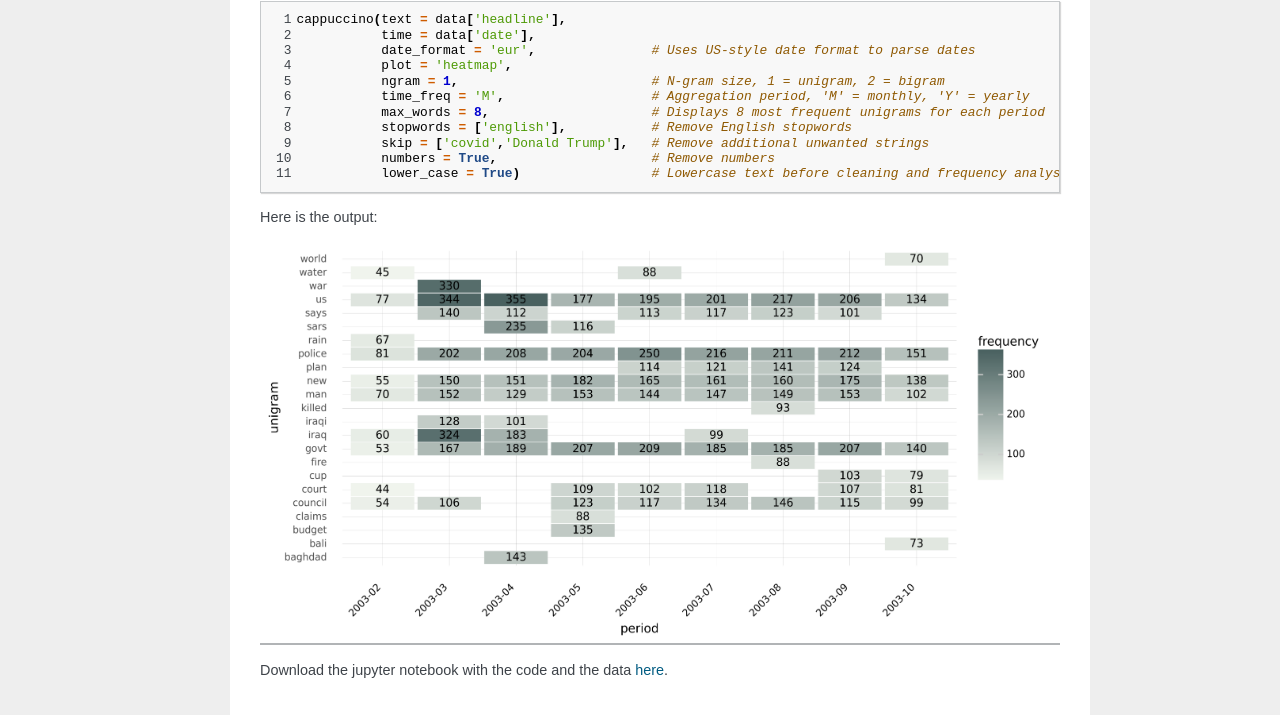
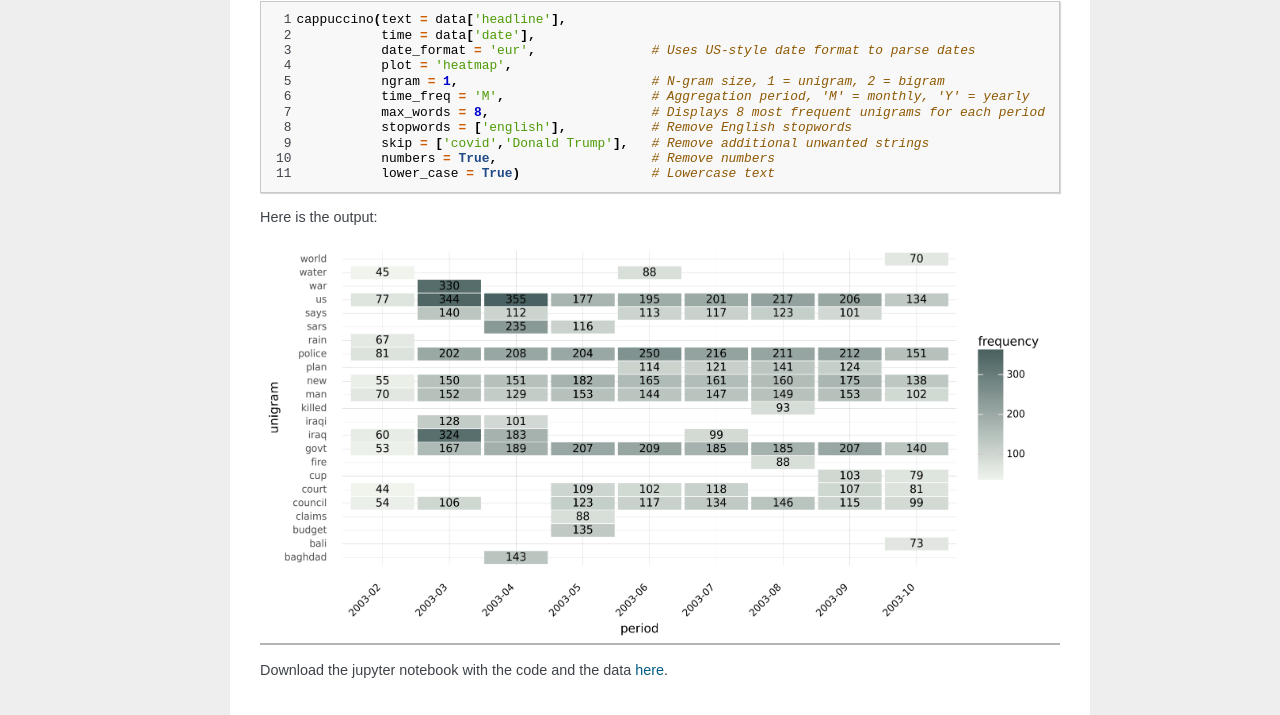
Before and after one commit to PetrKorab/Arabica, a Sphinx documentation site: the page built from docs/source/Heatmap.rst, in a window 1280 px wide. Shown: the part 811-1526 px from the top of the page. Built offline with Sphinx 7.4.7, drawn with Linux system fonts in a browser that asks for light colours; pages that are not in the unit, such as notebooks, are missing from menus.

Commit message:
Update Heatmap.rst

```diff
--- a/docs/source/Heatmap.rst
+++ b/docs/source/Heatmap.rst
@@ -68,7 +68,7 @@ It procceeds in this way:
               stopwords = ['english'],           # Remove English stopwords
               skip = ['covid','Donald Trump'],   # Remove additional unwanted strings
               numbers = True,                    # Remove numbers
-              lower_case = True)                 # Lowercase text before cleaning and frequency analysis
+              lower_case = True)                 # Lowercase text
 
 Here is the output:
 
```
